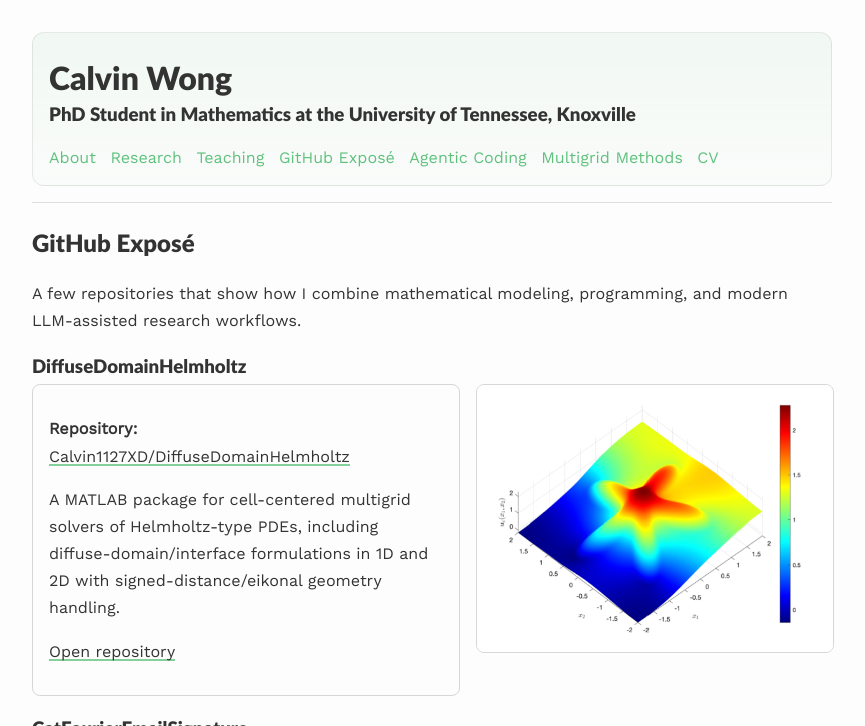
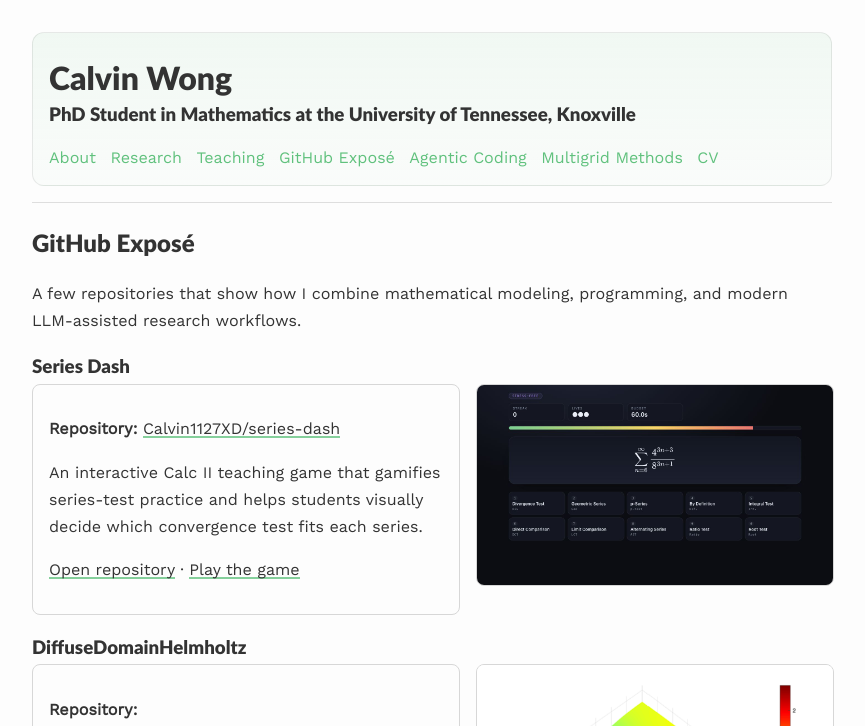
Before and after one commit to Calvin1127XD/Calvin1127XD.github.io, a Jekyll site: the page built from _pages/github-expose.md, in a window 1280 px wide, cut to the strip 0-726 px from the top of the page. Shown: the whole strip, without its empty margins (208-1073 px from the left). Built offline with Jekyll 4.4.1, drawn with Linux system fonts in a browser that asks for light colours; nearby versions of some CDN libraries; some web fonts are replaced.

Commit message:
Update CV and GitHub expose page

```diff
--- a/_pages/github-expose.md
+++ b/_pages/github-expose.md
@@ -8,6 +8,19 @@
 ## GitHub Exposé
 
 A few repositories that show how I combine mathematical modeling, programming, and modern LLM-assisted research workflows.
+
+### Series Dash
+
+<div class="repo-two-col">
+  <div class="repo-card">
+    <p><strong>Repository:</strong> <a href="https://github.com/Calvin1127XD/series-dash">Calvin1127XD/series-dash</a></p>
+    <p>An interactive Calc II teaching game that gamifies series-test practice and helps students visually decide which convergence test fits each series.</p>
+    <p><a href="https://github.com/Calvin1127XD/series-dash">Open repository</a> · <a href="https://calvin1127xd.github.io/series-dash/">Play the game</a></p>
+  </div>
+  <div class="repo-preview">
+    <img src="{{site.baseurl}}/assets/images/series_dash_gameplay.jpg" alt="Series Dash gameplay screen with a series prompt, timer, lives, and convergence test choices">
+  </div>
+</div>
 
 ### DiffuseDomainHelmholtz
 
```
Also changed, not shown: _pages/cv.md (+2 -1 lines), _pages/research.md (+1 -0 lines), assets/images/series_dash_gameplay.jpg (added), 2 other files.
